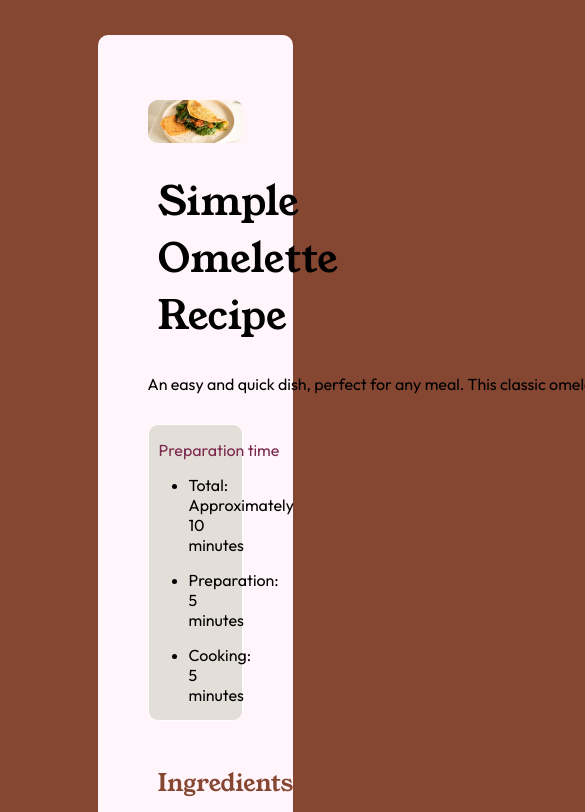
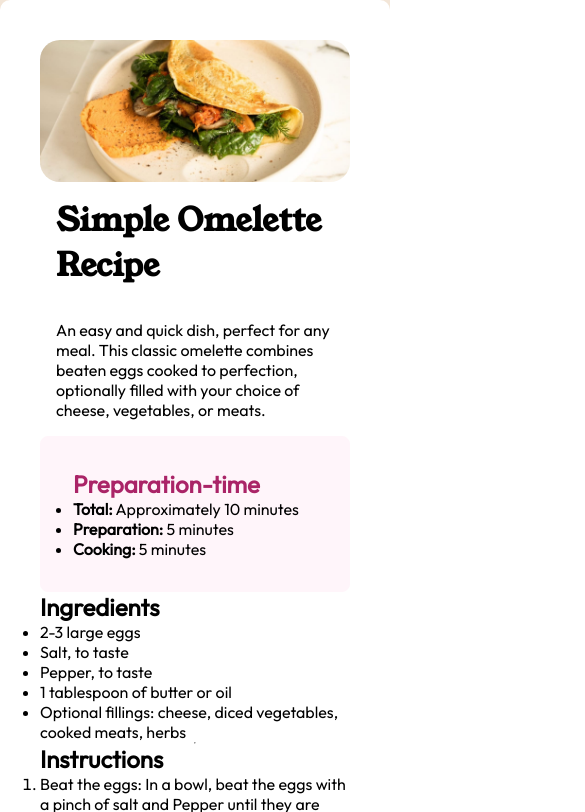
Before and after one commit to kelvintuglo/Recipe-page-Frontend-Mentor, a plain HTML site: page index.html in a window 390 px wide. Shown: the top 812 px of the page, 585 px wide, since content can reach past the window. Drawn offline with Linux system fonts and the light colour scheme.

Commit message:
Recipe redo but yet to be made responsive

```diff
--- a/assets/css/styles.css
+++ b/assets/css/styles.css
@@ -1,14 +1,16 @@
 :root{
-  --header-font: "young-serif", serif;
-  --other-fonts: "outfit", sans-serif;
-  --heading-color: hsl(14, 45%, 36%);
-  --background-color: hsl(332, 51%, 32%);
-  --container-color: hsl(330, 100%, 98%);
-}
+--White: hsl(0, 0%, 100%);
 
-*{
-  box-sizing: border-box;
-  margin: 5px 0;
+--Stone-100: hsl(30, 54%, 90%);
+--Stone-150: hsl(30, 18%, 87%);
+--Stone-600: hsl(30, 10%, 34%);
+--Stone-900: hsl(24, 5%, 18%);
+
+--Brown-800: hsl(14, 45%, 36%);
+
+--Rose-800: hsl(332, 51%, 32%);
+--Rose50: hsl(330, 100%, 98%);
+--black: hsl(0, 0%, 0%);
 }
 
 @font-face{
@@ -24,85 +26,74 @@
   font-style: normal;
 }
 
+*{
+  margin: 0;
+  padding: 0;
+  box-sizing: border-box;
+}
+
 body{
-  background-color: var(--heading-color);
-  padding: 0;
+  background-color: var(--stone-100);
+  font-family: Outfit, sans-serif;
+  color: black;
 }
 
 .container{
-  background-color: var(--container-color);
-  border-radius: 10px;
-  width: 50vw;
-  padding: 50px;
-  margin: 30px 0;
+  background-color: rgb(243, 230, 216)
+}
+
+.container-contents{
   display: flex;
   flex-direction: column;
-  position: relative;
-  left: 25vw;
-  right: 25vw;
-}
-img{
-  width: 100%;
-  height: 50%;
+  justify-content: center;
+  align-items: center;
+  max-width: 683px;
+  background-color: white;
+  margin: 0 auto;
+  padding: 2.5rem;
   border-radius: 10px;
 }
-h1{
-  font-family: var(--header-font);
-  font-size: 2.5em;
-  font-weight: 300;
-  padding: 0 10px;
-}
-.preparation{
-  border: 1px solid white;
-  border-radius:10px;
-  background-color: hsl(30, 18%, 87%);
-}
-.outfit{
-  font-family: var(--other-fonts);
-  font-size: 1em;
-}
-.ingredients  p, .instructions  p, .nutrition  p:not(.outfit){
-  font-family: var(--header-font);
-  font-size: 1.5em;
-  color: var(--heading-color);
-  padding: 0 10px;
-}
-.preparation  p{
-  font-family: var(--other-fonts);
-  color: var(--background-color);
-  padding: 0 10px;
-}
-.container *{
-  margin: 15px 0;
-}
-.nutrition{
-  width: 100%;
-  overflow: hidden;
-}
-.nutrition table{
-  width: 100%;
-  margin-top: 1rem;
-  border-collapse: collapse;
+
+img{
+  border-radius: 20px;
 }
 
-@media (min-width: 1000px){
-  .p{
-    font-size: 14px;
-  }
+.header{
+  display: flex;
+  flex-direction: column;
 }
 
-@media (min-width: 501px) and (max-width: 999){
-  .container{
-    width: 50vw;
-  }
+.header-image{
+  width: 100%;
+  padding: 0;
+  object-fit: fill;
 }
 
-@media (max-width: 500px){
-  p{
-    font-size: 16px;
-    white-space: nowrap;
-  }
+.header-title{
+  font-family: young-serif, sans-serif;
+  font-size: 2rem;
+  color: var(--black);
+  padding: 1rem;
 }
 
-.attribution { font-size: 11px; text-align: center; }
-.attribution a { color: hsl(228, 45%, 44%); }
+.header-info{
+  font-size: 1rem;
+  padding: 1rem;
+}
+
+.prep-section{
+  width: 100%;
+  border: 1px solid rgb(255, 245, 250);
+  background-color: rgb(255, 245, 250);
+  border-radius: 8px;
+  padding: 2rem;
+}
+
+.prep-header{
+  color: rgb(170, 36, 103);
+  font-weight: medium;
+}
+
+.prep-info{
+
+}
--- a/index.html
+++ b/index.html
@@ -11,39 +11,47 @@
   <title>Frontend Mentor | Recipe page</title>
 </head>
 <body>
-  <div class="container">
-    <img src="./assets/images/image-omelette.jpeg" id="image">
-    <h1>Simple Omelette Recipe</h1>
-    <p class="outfit">An easy and quick dish, perfect for any meal. This classic omelette combines
+  <main class="container">
+    <div class="container-contents">
+      <section class="header">
+        <img class="header-image" src="/assets/images/image-omelette.jpeg">
+        <h1 class="header-title">Simple Omelette Recipe</h1>
+        <p class="header-info">An easy and quick dish, perfect for any meal. This classic omelette combines
         beaten eggs cooked to perfection, optionally filled with your choice of cheese,
-      vegetables, or meats.
-    </p>
+        vegetables, or meats.</p>
+      </section>
 
-    <div class="preparation">
-      <p>Preparation time</p>
-      <ul class="outfit">
-        <li>Total: Approximately 10 minutes</li>
-        <li>Preparation: 5 minutes</li>
-        <li>Cooking: 5 minutes</li>
+      <section class="prep-section">
+        <h2 class="prep-header">
+          Preparation-time
+        </h2>
+        <ul class="prep-info">
+          <li><strong>Total:</strong> Approximately 10 minutes</li>
+          <li><strong>Preparation:</strong> 5 minutes</li>
+          <li><strong>Cooking:</strong> 5 minutes</li>
         </ul>
-    </div>
+      </section>
 
-    <div class="ingredients">
-      <p>Ingredients</p>
-      <ul class="outfit">
+      <section class="ingredients">
+        <h2 class="ingredients-head">
+          Ingredients
+        </h2>
+        <ul class="ingredients-list">
           <li>2-3 large eggs</li>
           <li>Salt, to taste</li>
           <li>Pepper, to taste</li>
           <li>1 tablespoon of butter or oil</li>
           <li>Optional fillings: cheese, diced vegetables, cooked meats, herbs</li>
         </ul>
-    </div>
+      </section>
 
-    <hr>
+      <hr class="divider">
 
-    <div class="instructions">
-      <p>Instructions</p>
-      <ol class="outfit">
+      <section class="prep-istructions">
+        <h2 class="prep-instructions-head">
+          Instructions
+        </h2>
+        <ol class="prep-instructions-list">
           <li>Beat the eggs: In a bowl, beat the eggs with a pinch of salt and Pepper
             until they are well mixed. You can add a tablespoon of water or milk for a
             fluffer texture.
@@ -62,36 +70,44 @@
           </li>
         <li>Enjoy: Serve hot, with additional salt and pepper if needed.</li>
         </ol>
-    </div>
+      </section>
 
-    <hr>
-    <div class="nutrition">
-      <p>Nutrition</p>
-      <p class="outfit">The table shows the nutritional values per serving without the additional fillings</p>
-      <table>
+      <hr class="divider">
+
+      <section class="nutrition">
+        <h2 class="nutrition-head">
+          Nutrition
+        </h2>
+        <p class="nutrition-info">
+          The table shows the nutritional values per serving without the additional fillings
+        </p>
+        <table clas="nutrition-table">
+          <tbody>
             <tr>
-          <td>Calories</td>
-          <td><strong>277kcal</strong></td>
+              <td class="nutient">Calories</td>
+              <td class="nutrient-value"><strong>277kcal</strong></td>
             </tr>
 
             <tr>
-          <td>Carbs</td>
-          <td><strong>0g</strong></td>
+              <td class="nutient">Carbs</td>
+              <td class="nutrient-value"><strong>0g</strong></td>
             </tr>
 
             <tr>
-          <td>Protein</td>
-          <td><strong>20g</strong></td>
+              <td class="nutient">Protein</td>
+              <td class="nutrient-value"><strong>20g</strong></td>
             </tr>
 
             <tr>
-          <td>Fat</td>
-          <td><strong>22g</strong></td>
+              <td class="nutient">Fat</td>
+              <td class="nutrient-value"><strong>22g</strong></td>
             </tr>
+          </tbody>
         </table>
+      </section>
     </div>
+  </main>
 
-  </div>
 
   <div class="attribution">
     Challenge by <a href="https://www.frontendmentor.io?ref=challenge" target="_blank">Frontend Mentor</a>.
```
Lines whose indentation alone changed are shown as unchanged.
